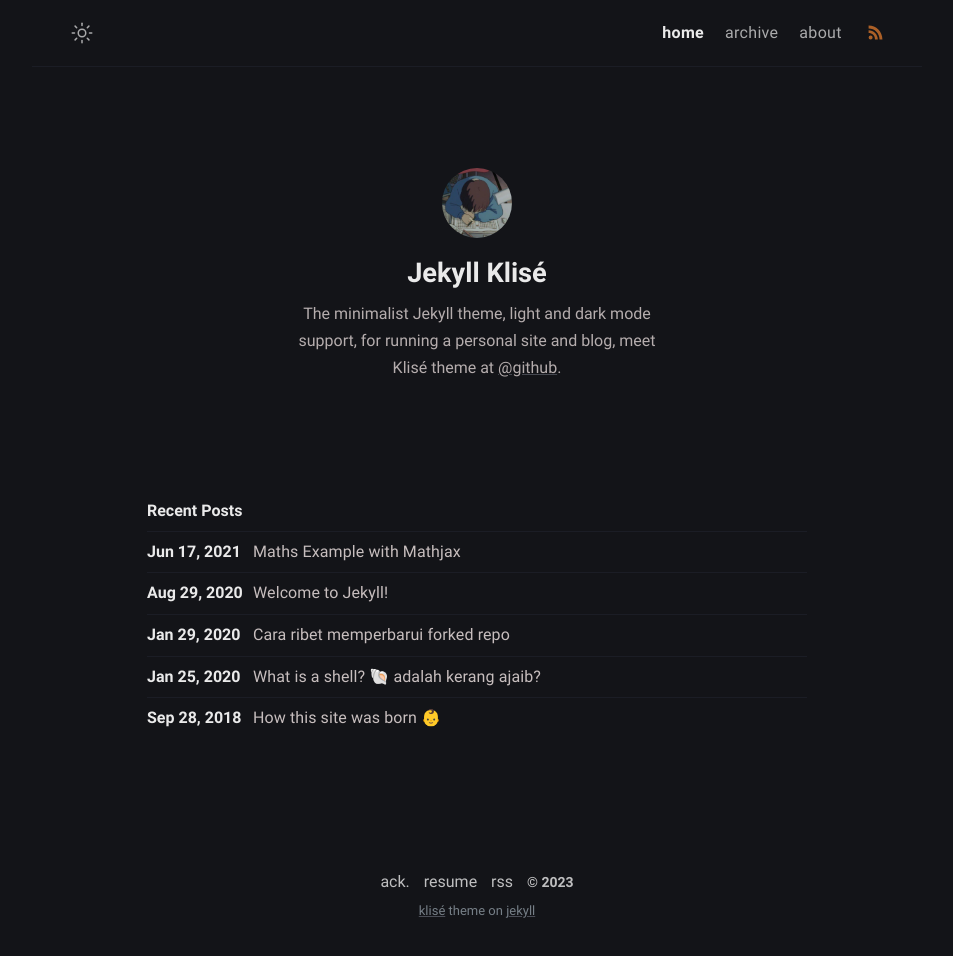
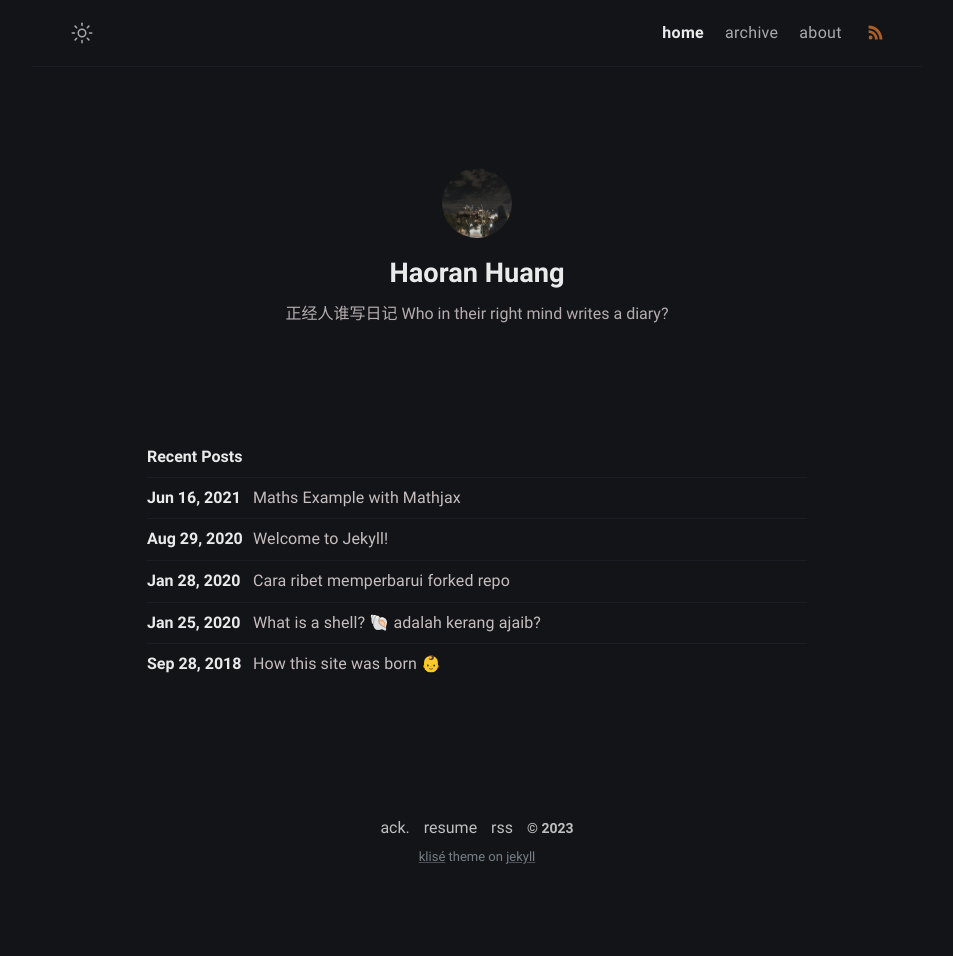
Before and after one commit to h-haoran/h-haoran.github.io, a Jekyll site: the page built from index.md, in a window 1280 px wide. Shown: the whole page, without its empty margins (163-1116 px from the left). Built offline with Jekyll 4.4.1, drawn with Linux system fonts in a browser that asks for light colours; after the commit the page ends 902 px from its top, so only the background shows below that.

Commit message:
update config

```diff
--- a/_config.yml
+++ b/_config.yml
@@ -1,29 +1,23 @@
 # Site settings
-title: Klise Theme # site title
+title: Haoran huang # site title
 description: >- # site description
-  He's writing in Bahasa about web technology and experience as a journal
-  for documentation things that he learned, meet him <a href="https://github.com/piharpi" target="_blank" rel="noopener">@github</a>.
+  Hello!
 lang: en-US # default lang
-timezone: Asia/Jakarta # set your timezone
-image: assets/img/ogp.png # This image used for Open Graph more info https://ogp.me/
+timezone: Australia/Victoria # set your timezone
 repo: https://github.com/piharpi/jekyll-klise # site repo [optional]
 mode: dark # default theme "dark" | "light"
 
 # Profile settings
 author:
-  name: Jekyll Klisé # author name
+  name: Haoran Huang # author name
   bio: >- # tell to the world
-    The minimalist Jekyll theme, light and dark mode support, for running a personal site and blog,
-    meet Klisé theme at <a href="https://github.com/piharpi/jekyll-klise" target="_blank" rel="noopener">@github</a>.
-  username: username # general username
-  github: github_username # github username
-  twitter: twitter_username # twitter username
-  facebook: facebook_username # facebook username
-  email: your-email@email.com # email adress
+    正经人谁写日记 Who in their right mind writes a diary?
+
+  email: haoranhuangg@gmail.com # email adress
   avatar: /assets/img/avatar.jpg # change with your own avatar
 
 # URL settings
-url: "https://klise.now.sh" #
+url: "https://h-haoran.github.io/" #
 baseurl:
 permalink: /:title/
 google_analytics: # leave it blank if not wish
```
Also changed, not shown: assets/img/avatar.jpg, assets/img/ogp.png (deleted), assets/img/saweria-button.png (deleted).
